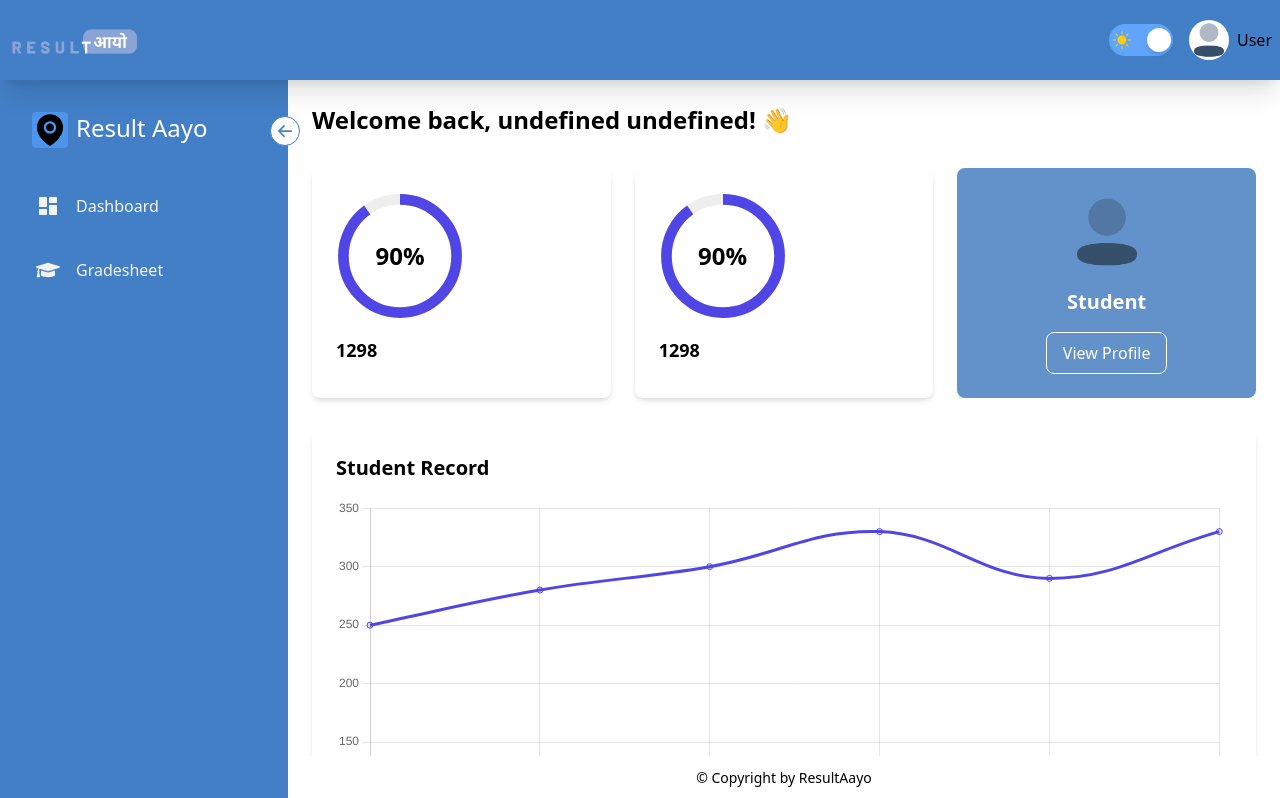
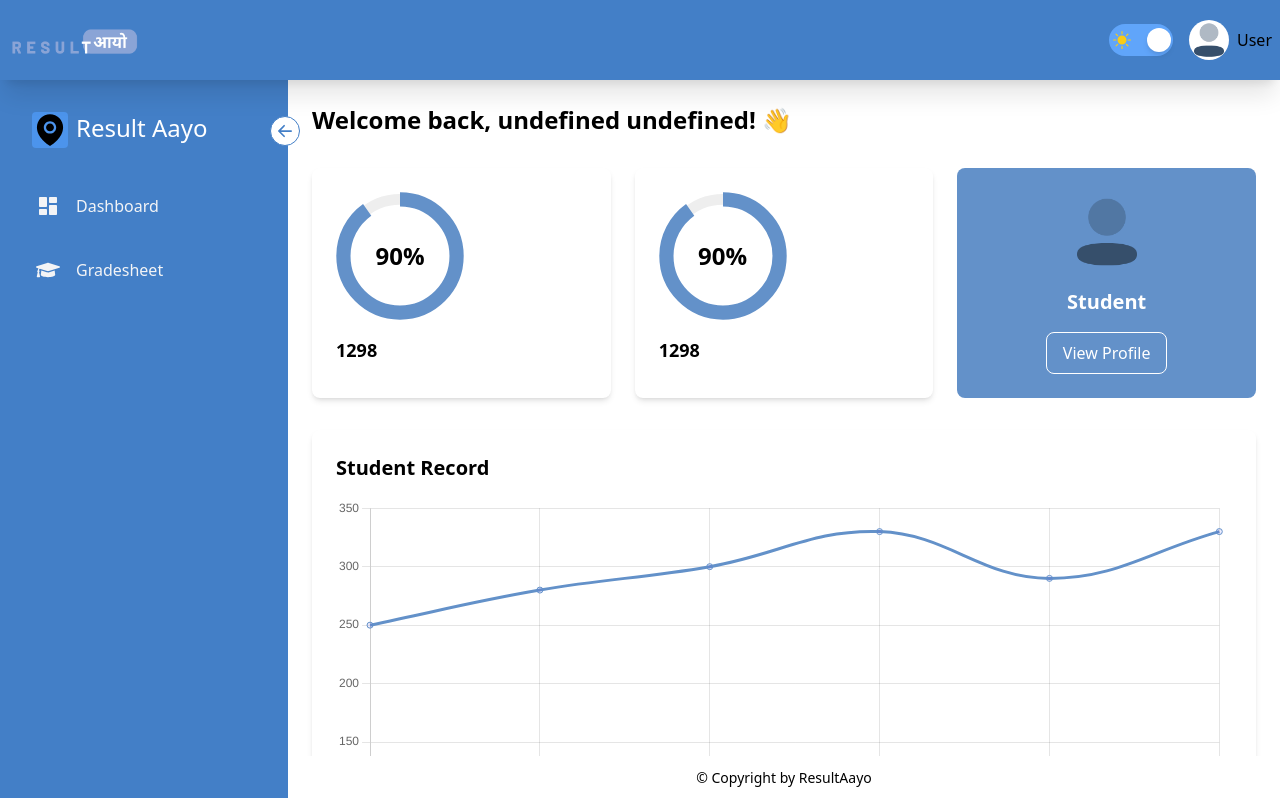
Before and after one commit to labinale45/resultAayo, a Next.js app in the folder client/: page /student in a window 1280 px wide. Shown: the top 798 px of the page. Built offline with nearby package versions, Linux system fonts and the light colour scheme.

Commit message:
sdash tweak

```diff
--- a/client/src/components/student/Studentdashboard.jsx
+++ b/client/src/components/student/Studentdashboard.jsx
@@ -86,8 +86,8 @@ const StudentDashboard = () => {
               a 15.9155 15.9155 0 0 1 0 31.831
               a 15.9155 15.9155 0 0 1 0 -31.831"
             fill="none"
-            stroke="#4F46E5"
-            strokeWidth="3"
+            stroke="#6391c9"
+            strokeWidth="4"
             strokeDasharray={`${percentage}, 100`}
           />
         </svg>
@@ -109,7 +109,7 @@ const StudentDashboard = () => {
         label: 'Student Record',
         data: [250, 280, 300, 330, 290, 330],
         fill: true,
-        borderColor: '#4F46E5',
+        borderColor: '#6391c9',
         backgroundColor: 'rgba(79, 70, 229, 0.1)',
         tension: 0.4,
       },
```
